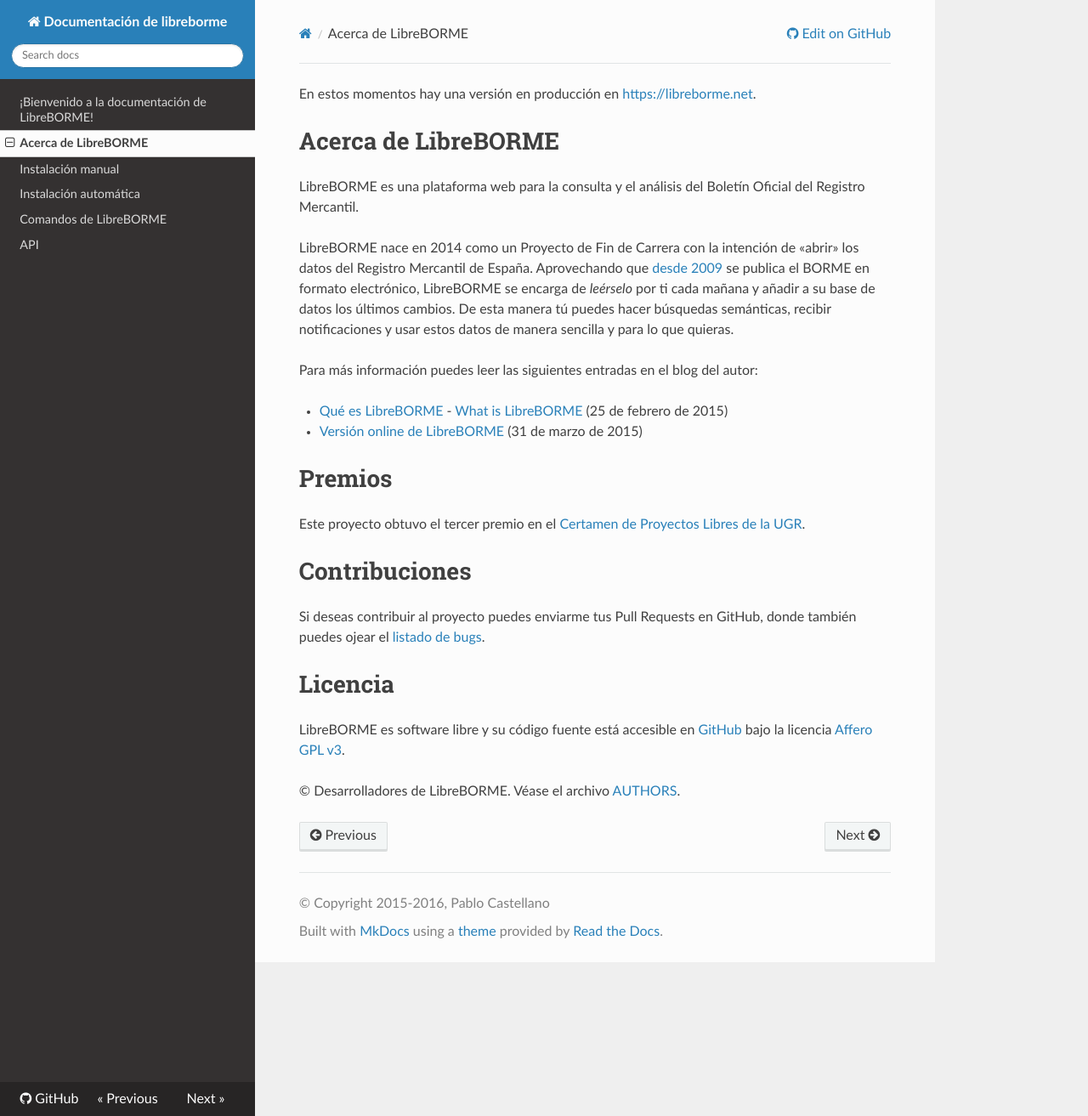
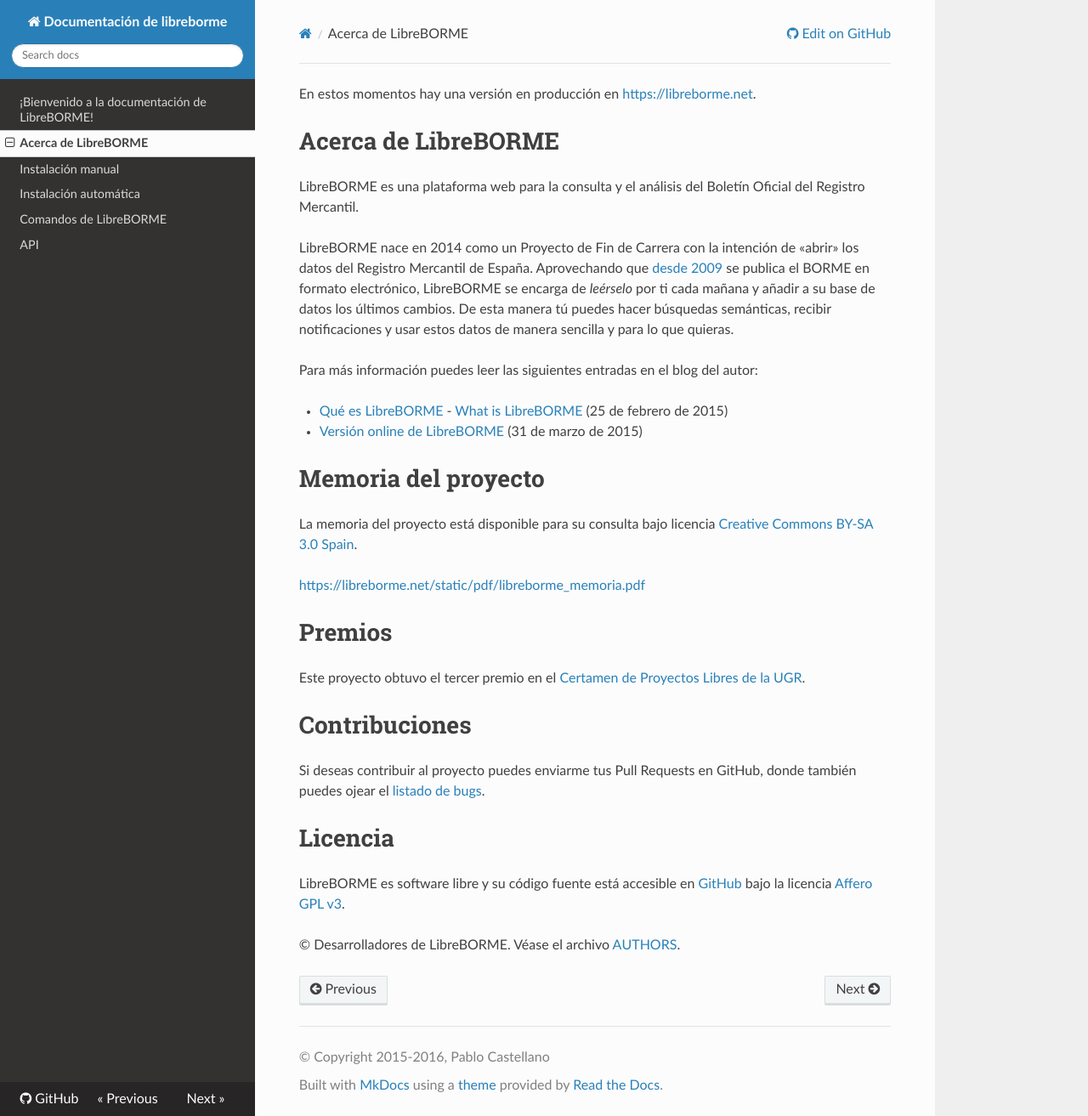
Before and after one commit to PabloCastellano/libreborme, an MkDocs documentation site: the page built from docs/introduction.md, in a window 1280 px wide and 1313 px high. Shown: the whole window at 85% size. Built offline with MkDocs 1.6.1, drawn with Linux system fonts in a browser that asks for light colours; nearby versions of some CDN libraries; old or Windows-style settings are respelled for this version of MkDocs.

Commit message:
[docs] advertencia en la instalacion ansible y memoria PFC

```diff
--- a/docs/introduction.md
+++ b/docs/introduction.md
@@ -14,6 +14,12 @@
 - [Qué es LibreBORME](https://pablog.me/blog/2015/02/que-es-libreborme/) - [What is LibreBORME](https://pablog.me/que-es-libreborme-en.html) (25 de febrero de 2015)
 - [Versión online de LibreBORME](https://pablog.me/blog/2015/03/version-online-de-libreborme/) (31 de marzo de 2015)
 
+# Memoria del proyecto
+
+La memoria del proyecto está disponible para su consulta bajo licencia [Creative Commons BY-SA 3.0 Spain](https://creativecommons.org/licenses/by-sa/3.0/es/).
+
+[https://libreborme.net/static/pdf/libreborme_memoria.pdf](https://libreborme.net/static/pdf/libreborme_memoria.pdf)
+
 # Premios
 
 Este proyecto obtuvo el tercer premio en el [Certamen de Proyectos Libres de la UGR](http://osl.ugr.es/2014/09/26/premios-a-proyectos-libres-de-la-ugr/).
```
Also changed, not shown: docs/install_production_automated.md (+4 -0 lines).
